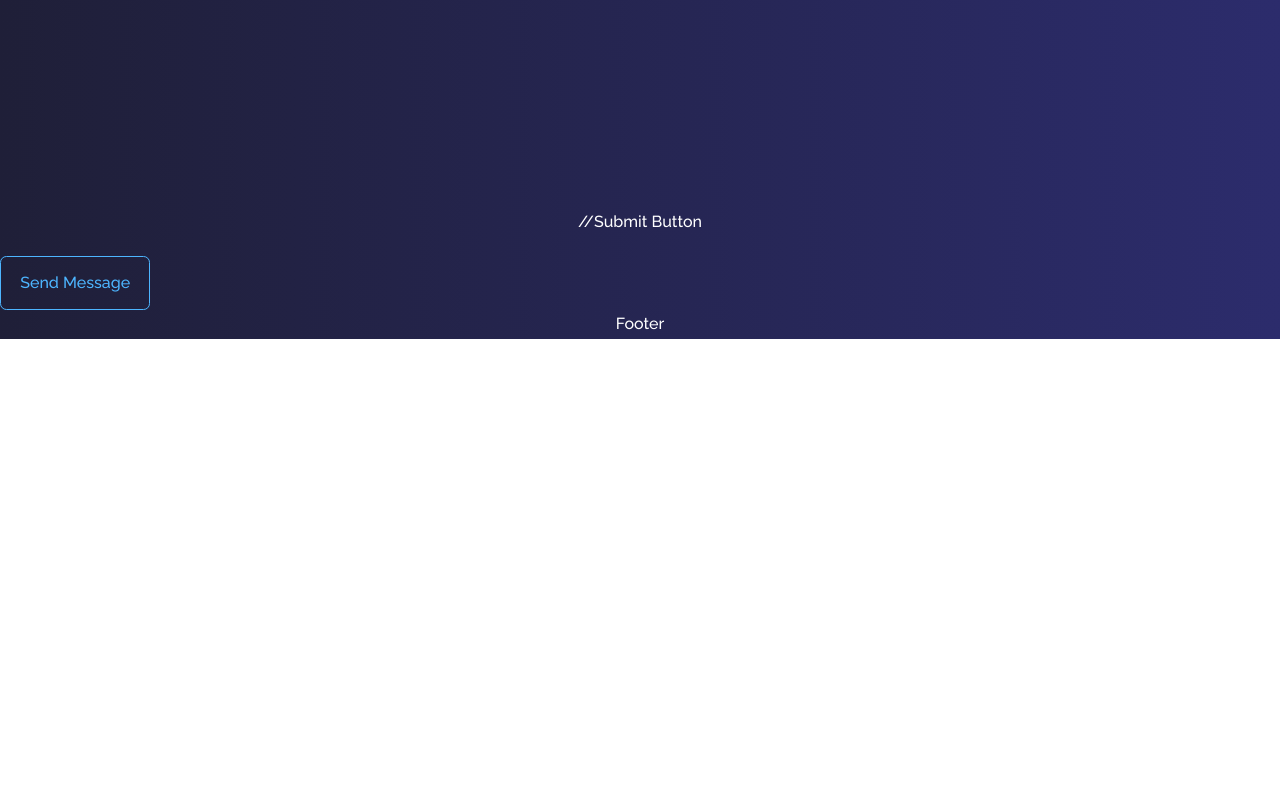
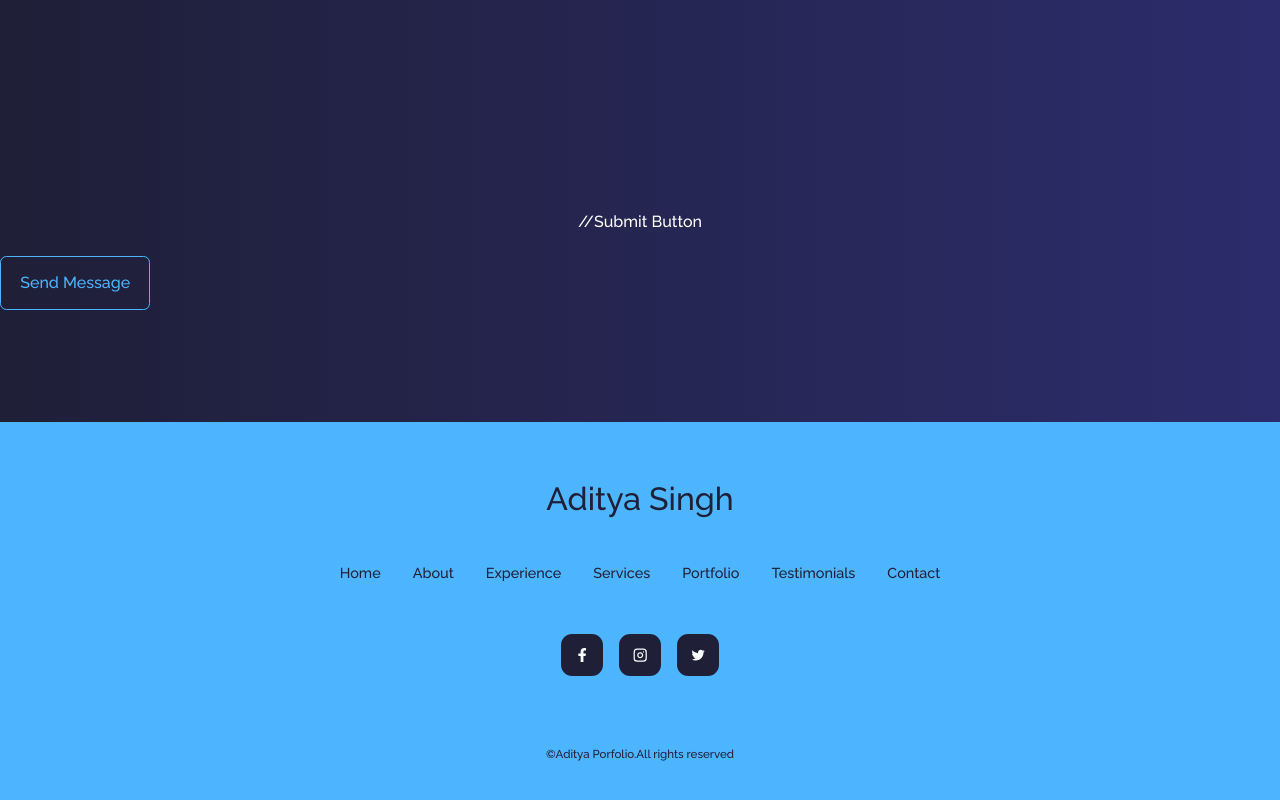
Before and after one commit to MykhailoTanchuk/homepage, a React (Create React App) app: page / in a window 1280 px wide. Shown: the part 2047-2847 px from the top of the page. Before the commit the page ends 2386 px from the top, so only its background shows below. Built offline with nearby package versions, Linux system fonts and the light colour scheme.

Commit message:
second commit

```diff
--- a/src/components/footer/Footer.jsx
+++ b/src/components/footer/Footer.jsx
@@ -1,11 +1,33 @@
 import React from 'react';
+import './footer.css';
+import {FaFacebookF} from 'react-icons/fa';
+import {FiInstagram} from 'react-icons/fi';
+import {IoLogoTwitter} from 'react-icons/io';
 
 const Footer = () => {
-    return (
-        <div>
-            Footer
-        </div>
-    );
-};
+  return (
+    <footer>
+      <a href="#" className='footer_logo'>Aditya Singh</a>
+      <ul className="permalinks">
+        <li><a href="#">Home</a></li>
+        <li><a href="#about">About</a></li>
+        <li><a href="#experience">Experience</a></li>
+        <li><a href="#services">Services</a></li>
+        <li><a href="#portfolio">Portfolio</a></li>
+        <li><a href="#testimonials">Testimonials</a></li>
+        <li><a href="#contact">Contact</a></li>
 
-export default Footer;
+      </ul>
+      <div className="footer_socials">
+        <a href="https://facebook.com"><FaFacebookF/></a>
+        <a href="https://instagram.com"><FiInstagram/></a>
+        <a href="https://twitter.com"><IoLogoTwitter/></a>
+      </div>
+      <div className="footer_copyright">
+        <small>&copy;Aditya Porfolio.All rights reserved</small>
+      </div>
+    </footer>
+  )
+}
+
+export default Footer
--- /dev/null
+++ b/src/components/footer/footer.css
@@ -0,0 +1,82 @@
+footer{
+    background: var(--color-primary);
+    padding:3rem;
+    text-align:center;
+    font-size:0.9rem;
+    margin-top:7rem;
+}
+
+footer a{
+    color:var(--color-bg);
+}
+
+ul{
+    list-style: none;
+}
+
+.footer_logo{
+    font-size:2rem;
+    font-weight: 500;
+    margin-bottom:2rem;
+    display:inline-block;
+}
+
+.permalinks{
+    display:flex;
+    flex-wrap: wrap;
+    justify-content: center;
+    gap:2rem;
+    margin:0 auto 3rem;
+
+}
+
+.footer_socials{
+    display:flex;
+    justify-content: center;
+    gap:1rem;
+    margin-bottom: 4rem;
+}
+
+.footer_socials a{
+    background:var(--color-bg);
+    color:var(--color-white);
+    padding:0.8rem;
+    border-radius: 0.7rem;
+    display:flex;
+    border:1px solid transparent;
+
+}
+
+a{
+    color:var(--color-primary);
+    transition:var(--transition);
+}
+a:hover{
+    color:var(--color-white);
+}
+.footer_socials a:hover{
+    background: transparent;
+    color:var(--color-bg);
+    border-color: var(--color-bg);
+
+}
+.footer_copyright{
+    margin-bottom: 4rem;
+    color:var(--color-bg);
+
+}
+
+/* ================ MEDIA QUERIES (SMALL DEVICES) ================*/
+
+@media screen and (max-width:600px){
+    .permalinks{
+      flex-direction: column;
+      gap:1.5rem;
+
+
+    }
+    .footer_socials{
+        margin-bottom: 2.6rem;
+    }
+
+}
```
